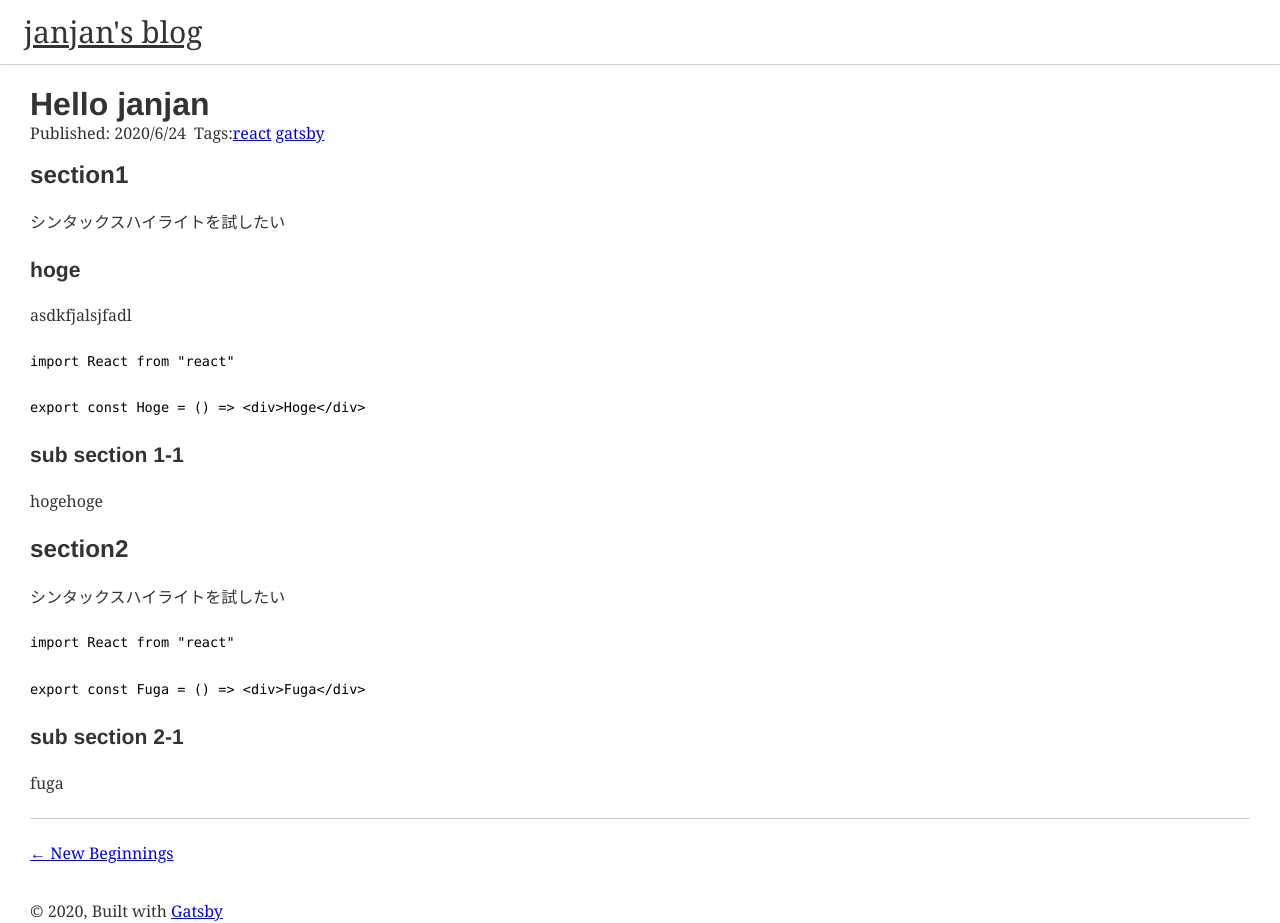
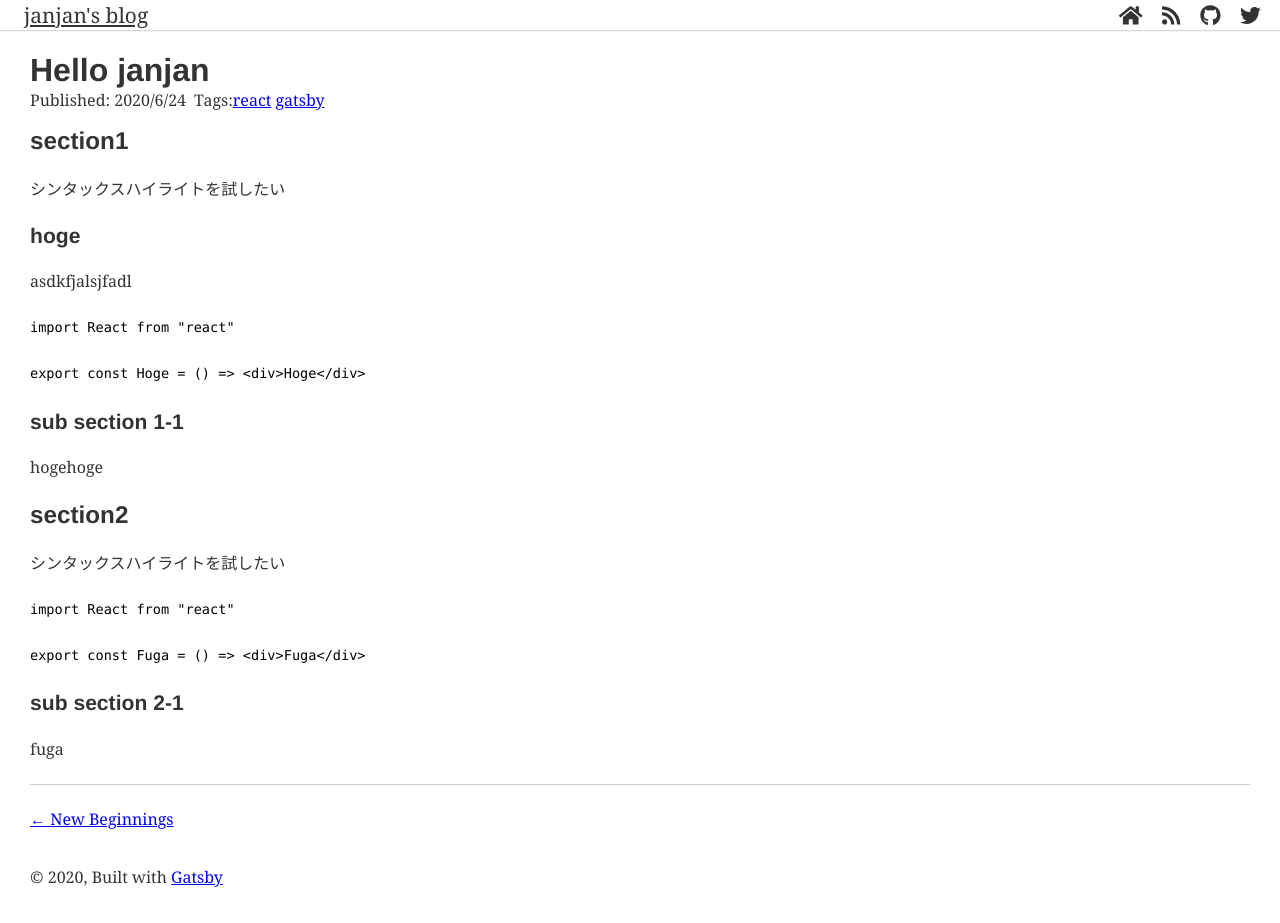
Before and after one commit to supaiku2452/blog, a Gatsby site: page /hello-janjan/ in a window 1280 px wide. After the commit the page ends 890 px from the top, so only its background shows below. Built offline with nearby package versions, Linux system fonts and the light colour scheme; Gatsby itself is replaced by a stand-in of ours; some packages are replaced by stand-ins of ours; code samples lack their colours.

Commit message:
Added a icon component.

```diff
--- a/package.json
+++ b/package.json
@@ -36,6 +36,10 @@
     "typography-theme-wordpress-2016": "^0.16.19"
   },
   "devDependencies": {
+    "@fortawesome/fontawesome-svg-core": "^1.2.29",
+    "@fortawesome/free-brands-svg-icons": "^5.13.1",
+    "@fortawesome/free-solid-svg-icons": "^5.13.1",
+    "@fortawesome/react-fontawesome": "^0.1.11",
     "babel-plugin-styled-components": "^1.10.7",
     "gatsby-plugin-styled-components": "^3.3.6",
     "gatsby-remark-autolink-headers": "^2.3.7",
--- /dev/null
+++ b/src/components/Icon/index.js
@@ -0,0 +1,19 @@
+import React from "react"
+import { FontAwesomeIcon } from "@fortawesome/react-fontawesome"
+import { library } from "@fortawesome/fontawesome-svg-core"
+import { faGithub, faTwitter } from "@fortawesome/free-brands-svg-icons"
+import { faHome, faRss, faTags } from "@fortawesome/free-solid-svg-icons"
+
+const useableIcons = ["home", "rss", "tags"]
+const useableBrandIcons = ["twitter", "github"]
+
+library.add(faGithub, faTwitter, faHome, faRss, faTags)
+
+export const Icon = ({ iconName }) => {
+  if (useableIcons.includes(iconName)) {
+    return <FontAwesomeIcon icon={iconName} />
+  } else if (useableBrandIcons.includes(iconName)) {
+    return <FontAwesomeIcon icon={["fab", iconName]} />
+  }
+  return null
+}
--- a/src/components/header.js
+++ b/src/components/header.js
@@ -1,21 +1,30 @@
 import React from "react"
 import styled from "styled-components"
 import { useNavigate } from "@reach/router"
+import { Icon } from "./Icon"
+import { rhythm } from "../utils/typography.js"
 
 export const Header = () => {
   const navigate = useNavigate()
   const onClick = () => navigate("/", { replace: true })
-  return <Layout onClick={onClick}>janjan's blog</Layout>
+  return (
+    <Layout onClick={onClick}>
+      janjan's blog
+      <IconsLayout>
+        <Icon iconName="home" />
+        <Icon iconName="rss" />
+        <Icon iconName="github" />
+        <Icon iconName="twitter" />
+      </IconsLayout>
+    </Layout>
+  )
 }
 
-// TODO: 右側にホームとかアイコンもろもろおきたい
-
 const Layout = styled.header`
-  height: 64px;
   background-color: #fff;
   position: sticky;
   top: 0;
-  font-size: 30px;
+  font-size: ${rhythm(1 * 0.9)};
   display: flex;
   align-items: center;
   z-index: 100;
@@ -23,4 +32,11 @@ const Layout = styled.header`
   padding-left: 24px;
   text-decoration-line: underline;
   cursor: pointer;
+  justify-content: space-between;
 `
+
+const IconsLayout = styled.div`
+  display: flex;
+  justify-content: space-evenly;
+  width: 180px;
+`
```
Also changed, not shown: 1 other file.
